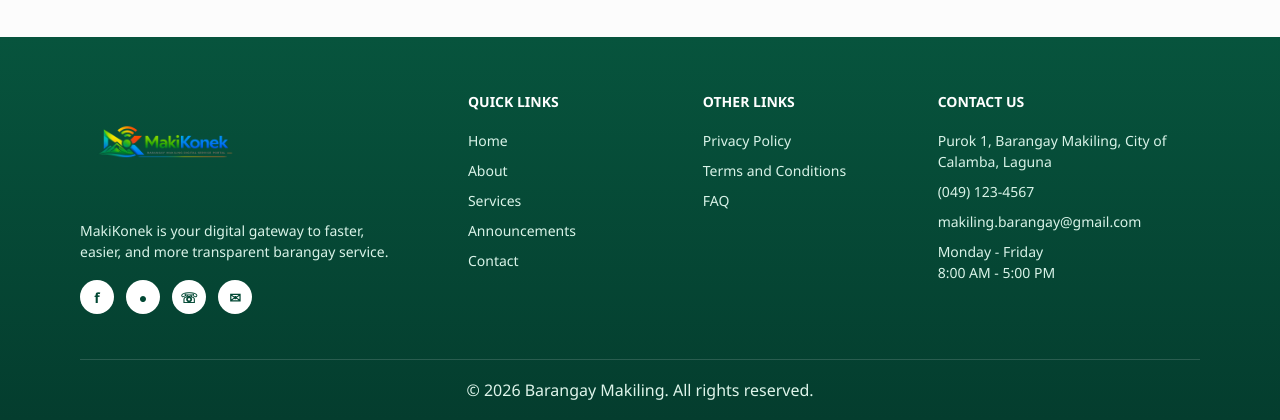
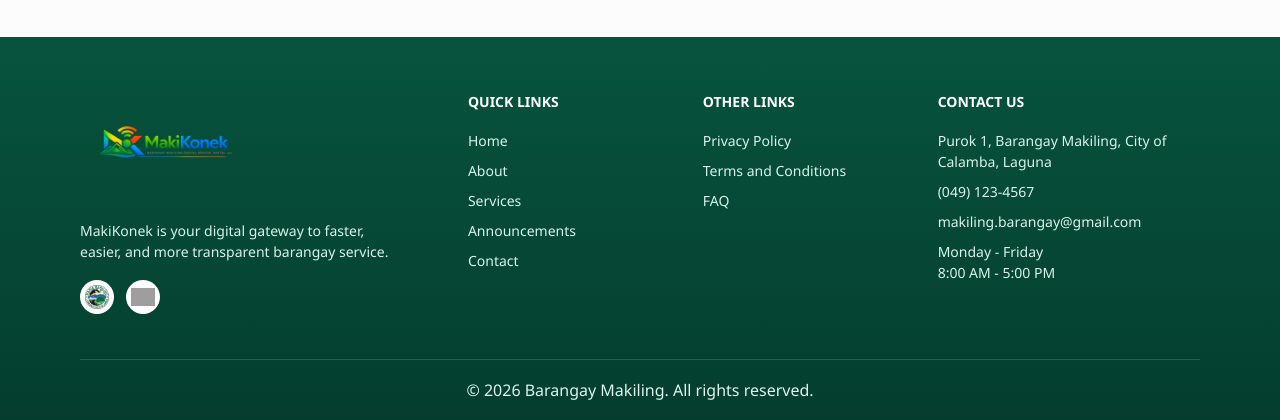
Before and after one commit to MNJ-S/MakiKonek, a PHP site: page /MakiKonek/Web_App/public/about.php in a window 1280 px wide. Shown: the part 4574-4994 px from the top of the page. Run offline with PHP 8.4, Linux system fonts and the light colour scheme; grey boxes are pictures that could not be loaded.

Commit message:
Fixed footer links

```diff
--- a/Web_App/assets/css/footer.css
+++ b/Web_App/assets/css/footer.css
@@ -51,6 +51,12 @@
     background: #fff;
     font-weight: 900;
     text-decoration: none;
+}
+
+.social-row .social-logo {
+    width: 24px;
+    height: 24px;
+    object-fit: contain;
 }
 
 .copyright {
--- a/Web_App/includes/footer.php
+++ b/Web_App/includes/footer.php
@@ -10,10 +10,12 @@ $footerAssetBase = $footerAssetBase ?? '../assets';
             <p>MakiKonek is your digital gateway to faster, easier, and more transparent barangay service.</p>
 
             <div class="social-row">
-                <a href="#">f</a>
-                <a href="#">●</a>
-                <a href="#">☏</a>
-                <a href="#">✉</a>
+                <a href="https://web.facebook.com/profile.php?id=100008385673390&_rdc=1&_rdr#" target="_blank" rel="noopener noreferrer" class="text-white text-decoration-none opacity-75" aria-label="Barangay Makiling Facebook page">
+                    <img class="social-logo" src="<?php echo $footerAssetBase; ?>/img/Barangay_Makiling_Seal.png" alt="Barangay Makiling Seal">
+                </a>
+                <a href="https://web.facebook.com/profile.php?id=100008385673390&_rdc=1&_rdr#" target="_blank" rel="noopener noreferrer" class="text-white text-decoration-none opacity-75" aria-label="SK Makiling Facebook page">
+                    <img class="social-logo" src="<?php echo $footerAssetBase; ?>/img/Barangay_Makiling_SK.jpg" alt="Barangay Makiling SK Logo">
+                </a>
             </div>
         </div>
 
```
